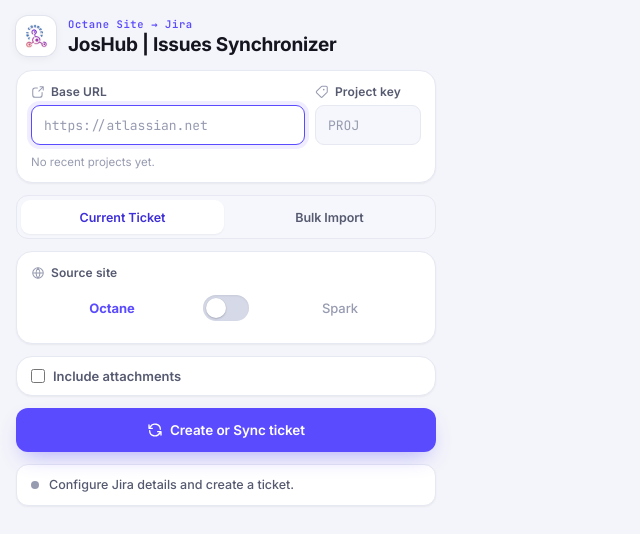
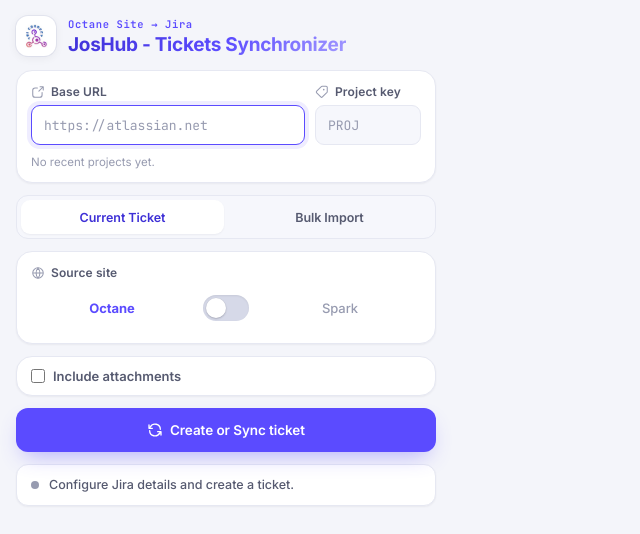
Before and after one commit to dsrinislm/jira-ticket-chrome, a website with bundled scripts: page popup.html in a window 1280 px wide. Shown: the whole page, without its empty margins (0-640 px from the left). Built offline with nearby package versions, Linux system fonts and the light colour scheme; some packages are replaced by stand-ins of ours; no server answers.

Commit message:
basic styling

```diff
--- a/popup.css
+++ b/popup.css
@@ -114,6 +114,14 @@ body {
   color: var(--text);
   letter-spacing: -0.015em;
   line-height: 1.15;
+}
+
+.app-header h1 .brand {
+   background: linear-gradient(135deg, var(--accent-strong) 0%, var(--accent) 55%, #a49bff 100%);
+  -webkit-background-clip: text;
+  -webkit-text-fill-color: transparent;
+  background-clip: text;
+  color: transparent;
 }
 
 /* Fields */
--- a/popup.html
+++ b/popup.html
@@ -4,7 +4,7 @@
 <head>
   <meta charset="UTF-8" />
   <meta name="viewport" content="width=device-width, initial-scale=1.0" />
-  <title>JosHub | Tri Connect | Issues Synchronizer</title>
+  <title>JosHub | Tri Connect | Tickets Synchronizer</title>
 
   <link rel="stylesheet" href="popup.css" />
 </head>
@@ -16,7 +16,7 @@
     </div>
     <div class="header-text">
       <p class="eyebrow">Octane Site&nbsp;→&nbsp;Jira</p>
-      <h1>JosHub | Issues Synchronizer</h1>
+      <h1><span class="brand">JosHub - Tickets Synchronizer</span></h1>
     </div>
   </header>
 
```
Also changed, not shown: manifest.json.
